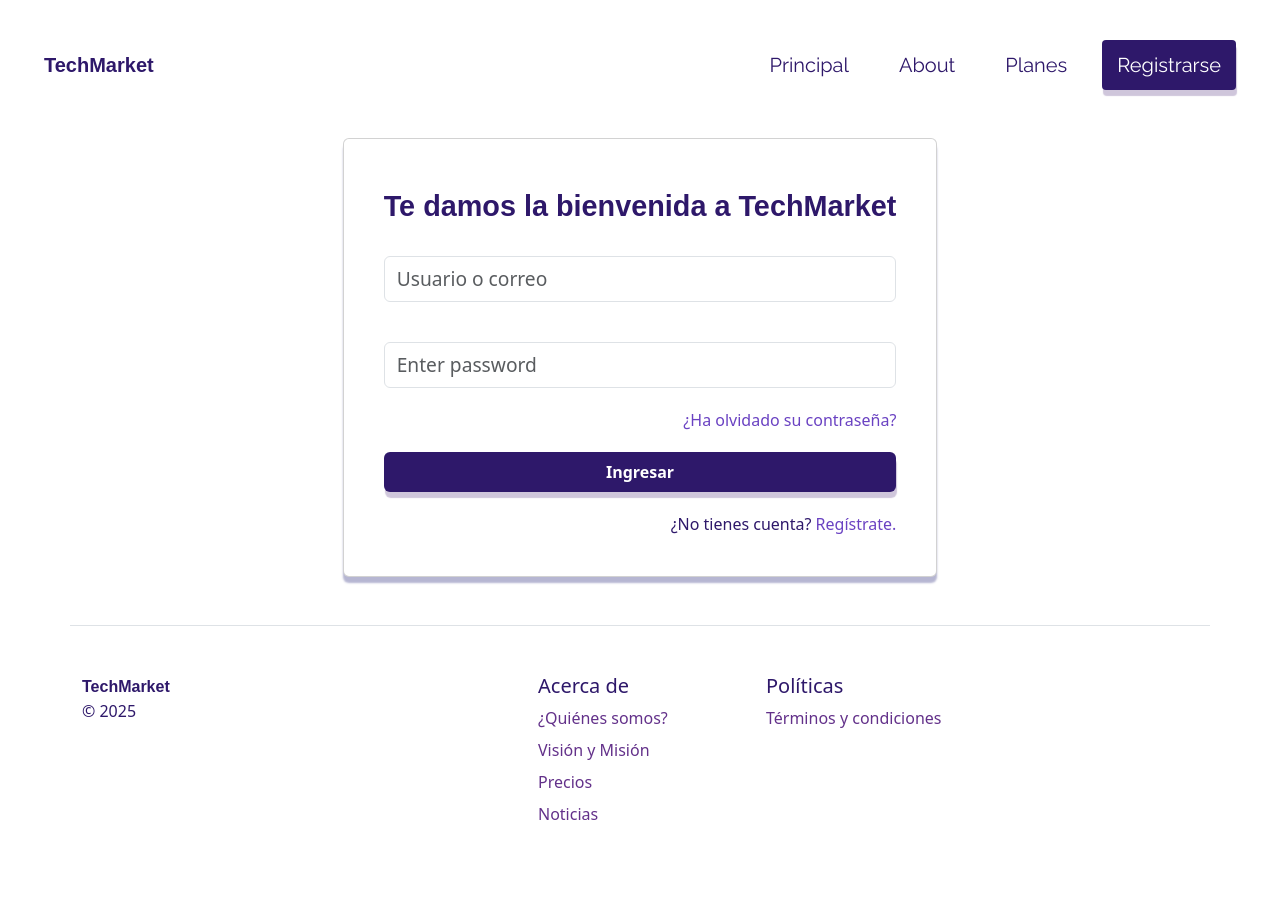
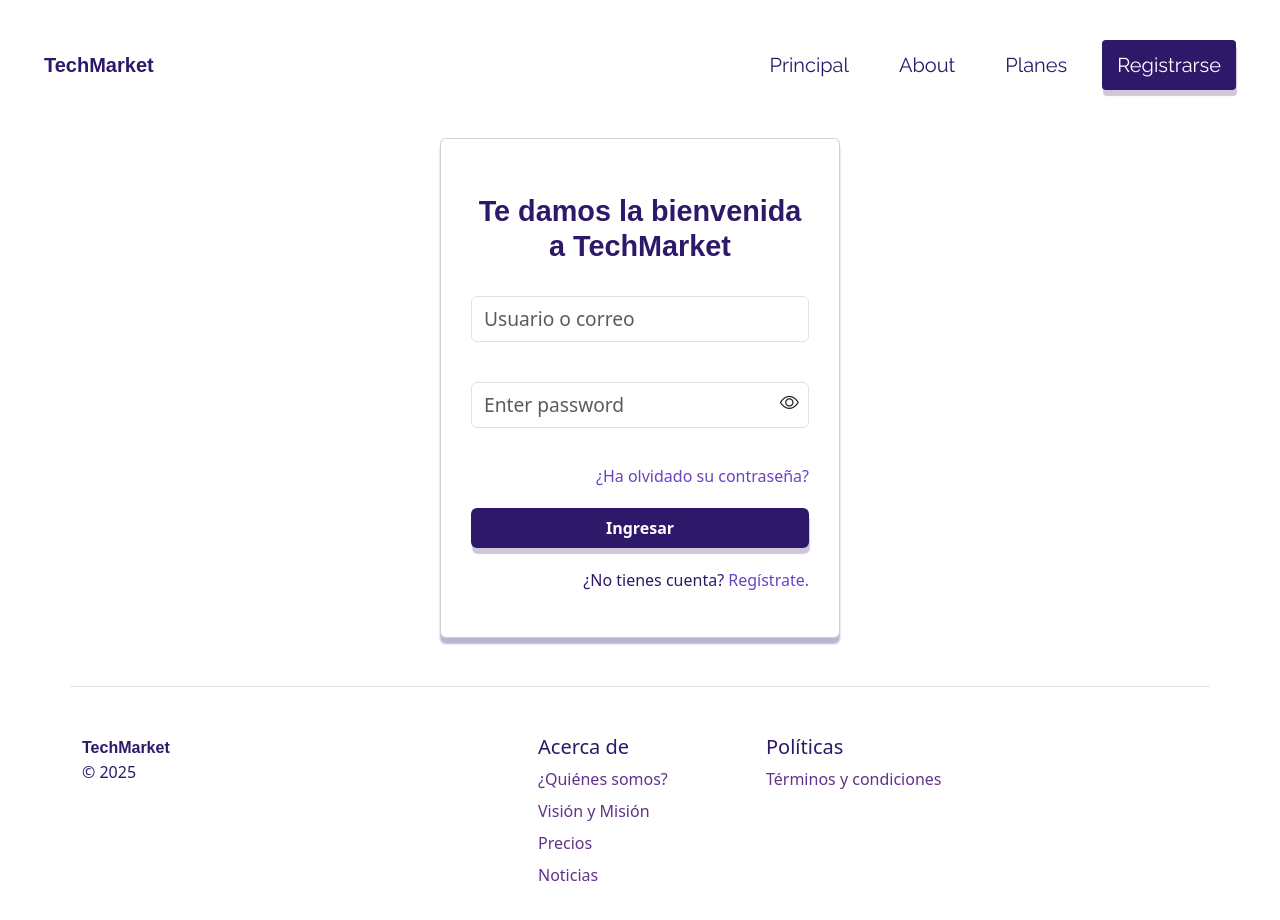
Before and after one commit to JohnArbaiza1/TechMarket-Frontend, a React (Vite) app: page /login in a window 1280 px wide. Shown: the top 920 px of the page. Before the commit the page ends 898 px from the top, so only its background shows below. Built offline with nearby package versions, Linux system fonts and the light colour scheme; a web font is replaced by a local one.

Commit message:
feat: Se Agrega funcionalidad y se mejora la seguridad en las rutas protegidas

```diff
--- a/src/Auth/AuthContext.jsx
+++ b/src/Auth/AuthContext.jsx
@@ -6,25 +6,39 @@ const AuthContext = createContext();
 
 //Proveedor del contexto
 export const AuthProvider = ({ children }) => {
-    const [isAuth, setIsAuth] = useState(false);
-
-    //función para iniciar sesión
-    const login = () => setIsAuth(true);
+    //inicializamos nuestro isAuth con el valor que tengamos en el localstorage
+    const [isAuth, setIsAuth] = useState(!!localStorage.getItem("token"));
 
     // Función para el registro de usuarios
     const register = async (username, email, password) => {
         try {
             // Usamos el servicio para hacer la solicitud de registro
             const data = await authservice.register(username, email, password);
+            console.log('Usuario registrado:', data);
+            navigate("/login");
 
-            // Si el registro es exitoso, seteamos el estado de autenticación
-            setIsAuth(true);
-            console.log('Usuario registrado:', data);
         } catch (error) {
             // Si hay un error, lo mostramos
             console.error('Error al registrar el usuario:', error);
         }
     };
+
+    //función para iniciar sesión
+    const login = async (userLogin, password) => {
+        try{
+            // Llamamos a la función login del authservice
+            const data = await authservice.login(userLogin, password);
+
+            if (data.token) {
+                localStorage.setItem("token", data.token);
+                setIsAuth(true);  // Actualizar estado de autenticación
+                console.log("Usuario autenticado:", data);
+            }
+
+        }catch(error){
+            console.error("Error al iniciar sesión:", error);
+        }
+    }
 
     //Función para cuando se cierra la sesión
     const logout = () => setIsAuth(false);
--- a/src/Auth/Login.jsx
+++ b/src/Auth/Login.jsx
@@ -4,7 +4,7 @@ import CardProject from "../Components/Card";
 import { Form } from 'react-bootstrap';
 import '../Styles/login.css';
 import Footer from "../Components/Footer";
-import { Link } from 'react-router-dom';
+import { Link, useNavigate } from 'react-router-dom';
 
 
 
@@ -12,12 +12,22 @@ const Login = () => {
     const [username, setUsername] = useState('');
     const [password, setPassword] = useState('');
     const { login } = useAuth(); // Accedemos a la función login del contexto
+    const navigate = useNavigate();
+    // definimos dos estados para poder controlar la visibilidad de las contraseñas
+    const [showPassword, setShowPassword] = useState(false);
+    const [showConfirmPassword, setShowConfirmPassword] = useState(false);
 
-    const handleSubmit = (e) => {
+    const handleSubmit = async (e) => {
         e.preventDefault();
-        // Aquí va la lógica para verificar el login, con la API
-        // Si el login es exitoso:
-        login(); // Cambiamos el estado de autenticación a true
+
+        try{
+            await login(username, password);
+            navigate("/home");
+            console.log("Inicio de sesión exitoso");
+        }catch(error){
+            console.log("Error al iniciar sesión: ", error);
+        }
+
     };
 
     return (
@@ -38,14 +48,24 @@ const Login = () => {
                             </Form.Group>
 
                             <br />
-                            <Form.Group>
+                            <Form.Group className="mb-3" controlId="formBasicEmail">
+                                <div className="password-input-container">
+
+                                </div>
                                 <Form.Control
-                                    type="password"
+                                    type={showPassword ? "text" : "password"}
                                     value={password}
                                     onChange={(e) => setPassword(e.target.value)}
                                     placeholder="Enter password"
                                     className="custom-input"
                                 />
+
+                                <span
+                                    className="toggle-password-login"
+                                    onClick={() => setShowPassword(!showPassword)}
+                                >
+                                    <i className={`bi ${showPassword ? 'bi-eye-slash' : 'bi-eye'}`} />
+                                </span>
                             </Form.Group>
                             <span className="pregunta"><Link className="opciones-login">¿Ha olvidado su contraseña?</Link></span>
                         </Form>
--- a/src/Pages/Home.jsx
+++ b/src/Pages/Home.jsx
@@ -1,7 +1,7 @@
 const Home = () =>{
     return(
         <>
-            <h1>Hola</h1>
+            <h1>Bienvenido a TechMarket</h1>
         </>
     )
 }
--- /dev/null
+++ b/src/Routes/PublicRoute.jsx
@@ -0,0 +1,11 @@
+import { Navigate } from "react-router-dom";
+import { useAuth } from "../Auth/AuthContext";
+
+const PublicRoute = ({ children }) => {
+    const { isAuth } = useAuth();
+
+    // Si el usuario ya está autenticado, lo redirigimos a /home
+    return isAuth ? <Navigate to="/home" /> : children;
+};
+
+export default PublicRoute;
--- a/src/Routes/Router.jsx
+++ b/src/Routes/Router.jsx
@@ -1,13 +1,17 @@
 import { createBrowserRouter } from "react-router-dom";
+
+import Login from "../Auth/Login";
+import Register from "../Auth/Register";
+
+//importamos los archivo que se encargan de proteger las rutas
+import ProtectedRoutes from "./ProtectedRoutes";
+import PublicRoute from "./PublicRoute";
+
+//importamos las pages a emplear
+import Home from "../Pages/Home";
 import Principal from "../Pages/Principal";
 import {Planes} from "../Pages/Planes";
 import Layout from "../Components/layout";
-import Login from "../Auth/Login";
-import Register from "../Auth/Register";
-
-//importamos el archivo que nos permite proteger las rutas
-import ProtectedRoutes from "./ProtectedRoutes";
-import Home from "../Pages/Home";
 
 const router = createBrowserRouter([
     {
@@ -22,7 +26,11 @@ const router = createBrowserRouter([
             },
             {
                 path: "/principal",
-                element: <Principal />,
+                element: (
+                    <PublicRoute>
+                        <Principal/>
+                    </PublicRoute>
+                )
             },
             {
                 path: "/planes",
@@ -30,11 +38,19 @@ const router = createBrowserRouter([
             },
             {
                 path: "/login",
-                element: <Login/>
+                element: (
+                    <PublicRoute>
+                        <Login />
+                    </PublicRoute>
+                ),
             },
             {
                 path: "/register",
-                element: <Register/>
+                element: (
+                    <PublicRoute>
+                        <Register />
+                    </PublicRoute>
+                ),
             },
 
         ]
@@ -49,13 +65,7 @@ const router = createBrowserRouter([
             element: <Home />,
         },
         ],
-    },
-
-    // Ruta a la que devuelve si no ha accedido
-    {
-        path: "/login",
-        element: <Login />,
-    },
+    }
 
     ]);
 
--- a/src/Services/authservice.js
+++ b/src/Services/authservice.js
@@ -1,15 +1,17 @@
 //Importación la librería axios para hacer solicitudes HTTP
 import axios from "axios";
+
+import { createContext, useState, useEffect } from "react";
 
 //Parte donde se trabaja el registro de usuario con la API
 
 //Definimos una constante para almacenar la URL
-const register_url = 'http://localhost:8000/api/';
+const API_URL = 'http://localhost:8000/api/';
 
 const register = async(user_name, email, password ) =>{
     try{
         //Definimos la solicitud POST a la API para el registro del usuario
-        const response = await axios.post(`${register_url}register`,{
+        const response = await axios.post(`${API_URL}register`,{
             user_name,
             email,
             user_pass: password,
@@ -30,6 +32,32 @@ const register = async(user_name, email, password ) =>{
     }
 }
 
+//Parte donde se trabaja el login
+const login = async (userLogin, password) => {
+    try{
+        //Definimos la solicitud POST a la API para el inicio de sesión
+        const response = await axios.post(`${API_URL}login`,{
+            login: userLogin,
+            user_pass:password
+        });
+
+        //Guardamos el token en el storage si el login es exitoso
+        if(response.data.token){
+            localStorage.setItem("token", response.data.token)
+        }
+
+        return response.data
+
+    }catch(e){
+        if (e.response) {
+            throw e.response.data.message || "Error al iniciar sesión";
+        } else {
+            throw "Error al conectar con el servidor";
+        }
+    }
+}
+
 export default {
-    register
+    register,
+    login
 }
--- a/src/Styles/card.css
+++ b/src/Styles/card.css
@@ -1,7 +1,20 @@
 .card{
     box-shadow: 0px 6px 2px rgba(164, 164, 219, 0.384);
+    width: 400px;
+    min-height: 500px;
+    display: flex;
+    flex-direction: column;
+    justify-content: center;
+    align-items: center;
 }
 
+.card-body {
+    width: 100%;
+    min-height: 400px;
+    display: flex;
+    flex-direction: column;
+    justify-content: center;
+}
 .card-title{
     font-family: "Tektur", sans-serif;
     font-weight: 600;
--- a/src/Styles/login.css
+++ b/src/Styles/login.css
@@ -10,8 +10,9 @@
     box-shadow: 0px 6px 2px rgba(66, 66, 139, 0.384);
 }
 
-.card-body{
-    padding: 40px;
+.card-body {
+    padding: 30px;
+    text-align: center;
 }
 
 .btn-login{
@@ -68,3 +69,12 @@
     cursor: pointer;
     font-size: 1.2rem;
 }
+
+.toggle-password-login{
+    position: absolute;
+    top: 53%;
+    right: 40px; /* Ajusta la distancia entre el ícono y el borde derecho */
+    transform: translateY(-50%); /* Centra el ícono verticalmente */
+    cursor: pointer;
+    font-size: 1.2rem;
+}
```
